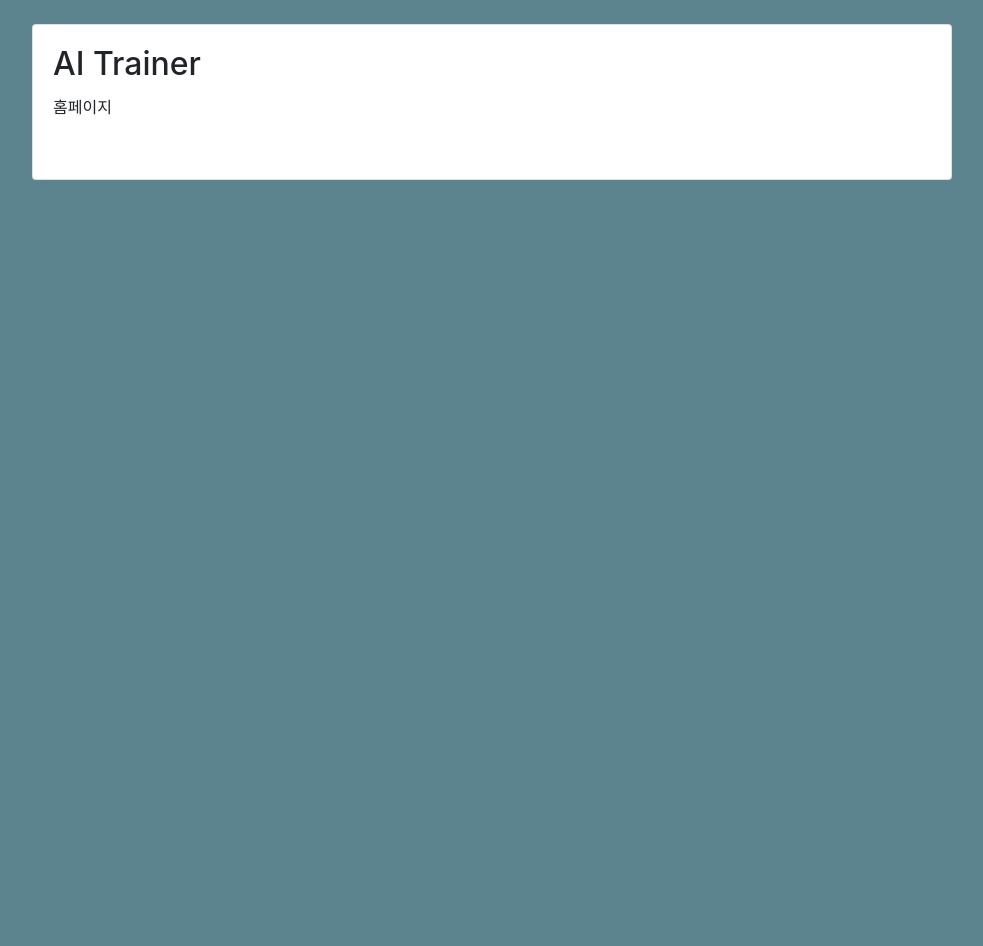
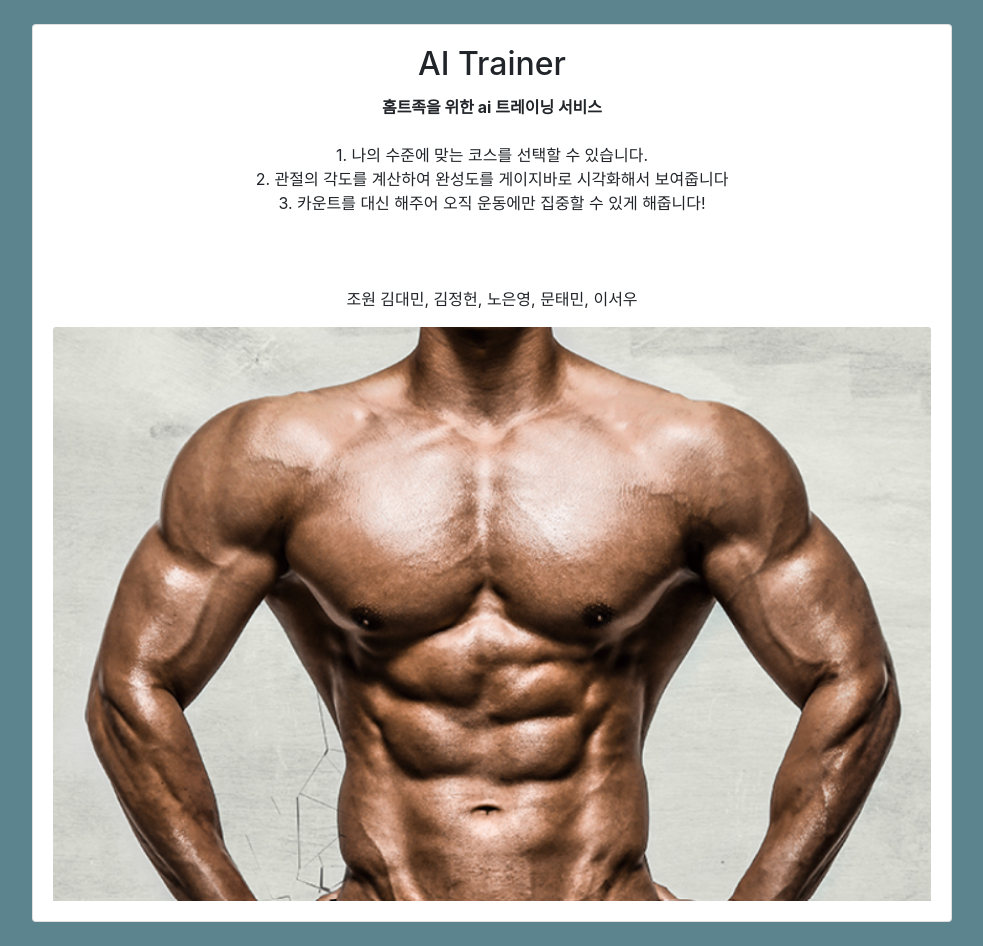
Before and after one commit to noeun0/AI-Health-Trainer, a Django app: page / in a window 1280 px wide. Shown: the part 56-1002 px from the top of the page, without its empty margins (148-1131 px from the left). Before the commit the page ends 236 px from the top, so only its background shows below. Run offline with Django 3.2, Linux system fonts and the light colour scheme; parts of the project's set-up code (start-up, migrations or seed data) failed here and were passed over; some libraries are stand-ins or nearby versions.

Commit message:
ui change

```diff
--- a/mysite/templates/home.html
+++ b/mysite/templates/home.html
@@ -1,12 +1,20 @@
 {% extends 'base.html' %}
+{% load static %}
+{% block content %}
+<center>
+  <h2 class="card-title">AI Trainer</h2>
 
-{% block content %}
-  <h2 class="card-title">AI Trainer</h2>
+  <b>홈트족을 위한 ai 트레이닝 서비스</b><br><br>
+  1. 나의 수준에 맞는 코스를 선택할 수 있습니다.<br>
+  2. 관절의 각도를 계산하여 완성도를 게이지바로 시각화해서 보여줍니다<br>
+  3. 카운트를 대신 해주어 오직 운동에만 집중할 수 있게 해줍니다!<br><br><br><br>
+
+
   <p class="card-text">
-     홈페이지
-  </p>
-  <p class="card-text">
+    조원 김대민, 김정헌, 노은영, 문태민, 이서우
+ </p>
 
-    <br>
-  </p>
+  <img src="{% static '고급.png' %}"  class="card-img-top" alt="...">
+
+</center>
 {% endblock %}
```
